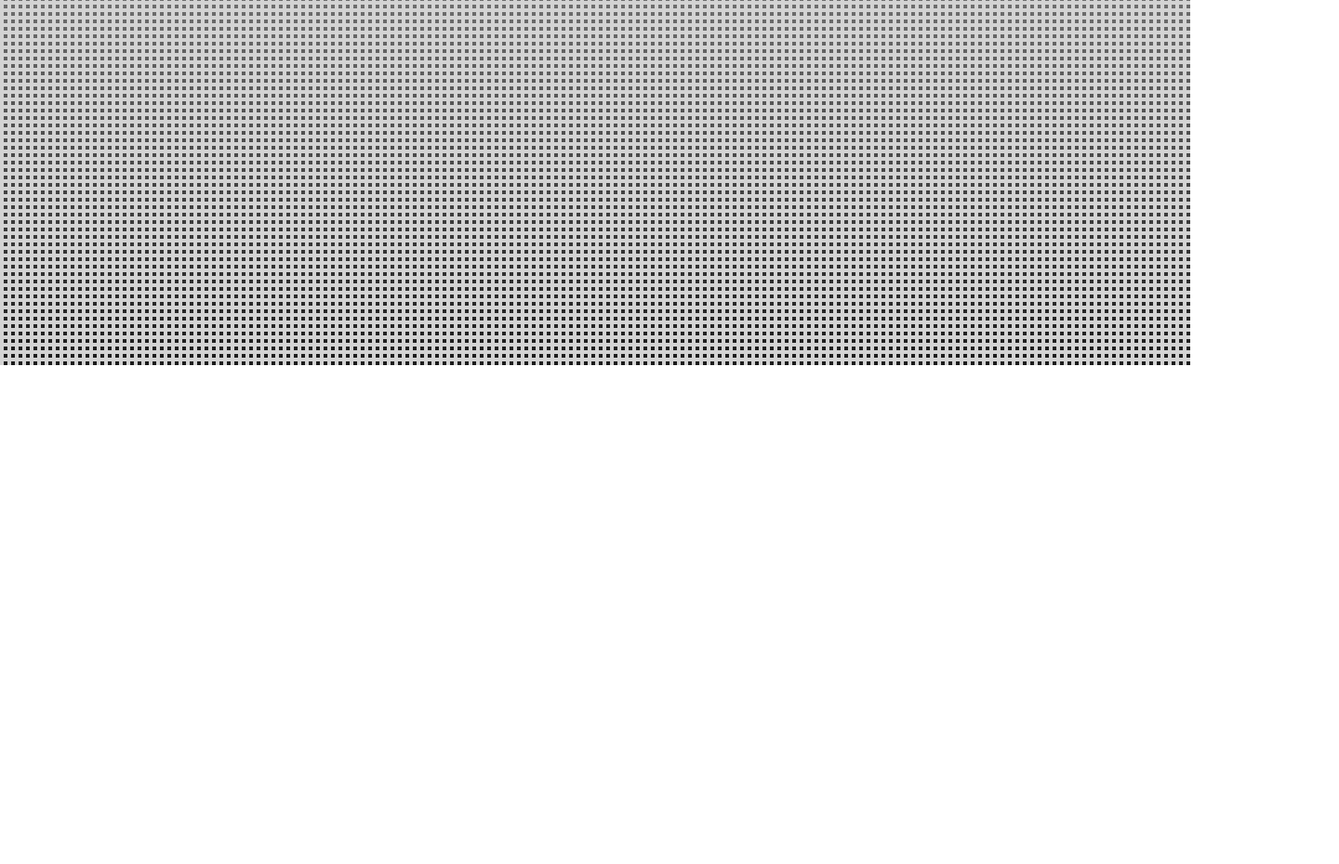
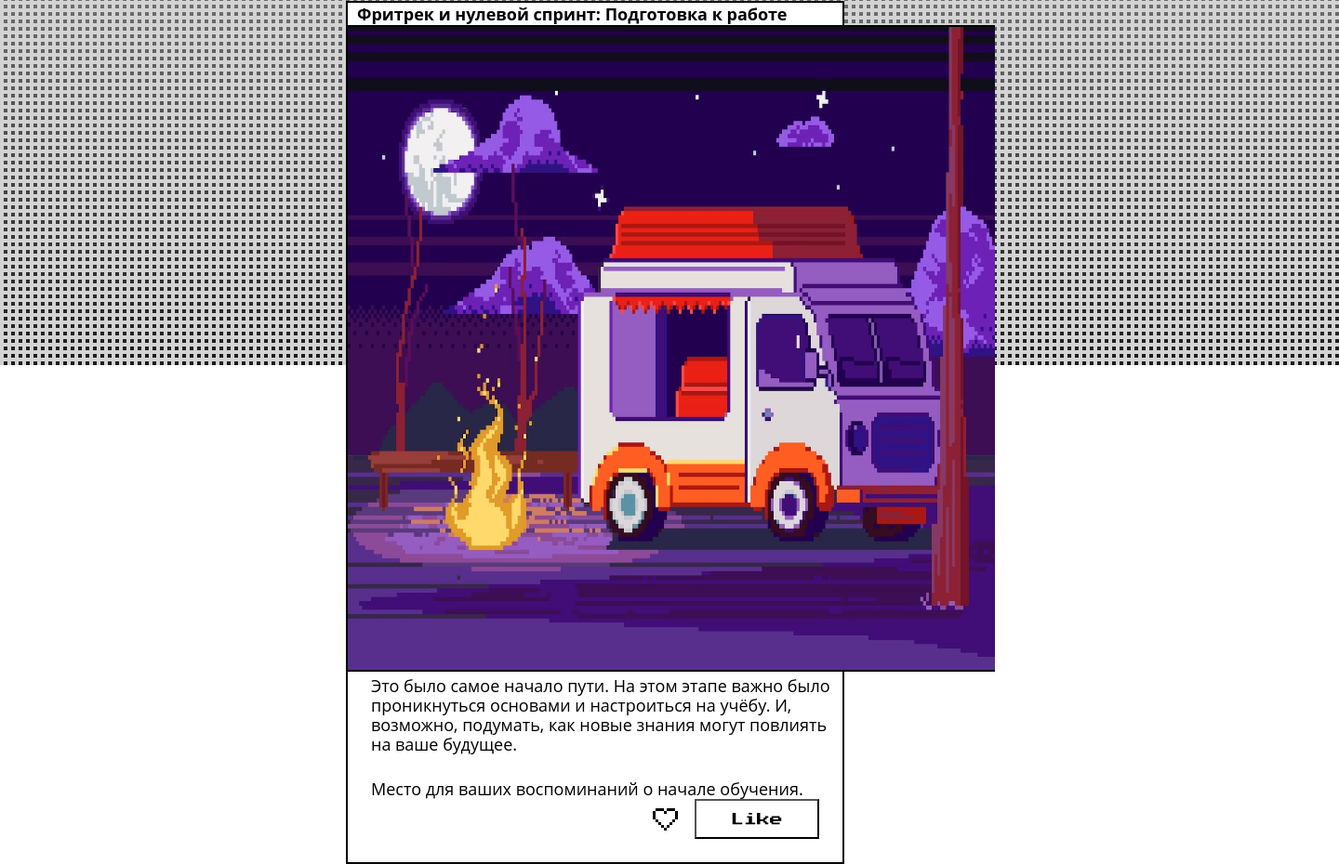
Before and after one commit to mikhailofff/zakrivayuschiy-teg-ad, a plain HTML site: page index.html in a window 1280 px wide. Shown: the part 567-1497 px from the top of the page at 93% size, 1440 px wide, since content can reach past the window. Before the commit the page ends 960 px from the top, so only its background shows below. Drawn offline with Linux system fonts and the light colour scheme.

Commit message:
feat: added first card

```diff
--- a/index.html
+++ b/index.html
@@ -15,9 +15,44 @@
       <div class="header-text">
         <h1>&lt/HTML&gt</h1>
         <h2>закрывающий тег</h2>
-    </div>
+      </div>
     </header>
-    <main></main>
+    <main class="main">
+      <ul class="card-list">
+        <li class="card-item">
+          <article class="card-article">
+            <h3 class="card-header">Фритрек и нулевой спринт: Подготовка к работе</h3>
+            <img
+              class="card-img"
+              src="/images/card-image.png"
+              alt="Картинка карточки"
+            />
+            <p class="card-paragraph">
+              Это было самое начало пути. На этом этапе важно было проникнуться основами и настроиться на учёбу.
+              И, возможно, подумать, как новые знания могут повлиять на ваше будущее.
+            </p>
+            <p class="card-paragraph">
+              Место для ваших воспоминаний о начале обучения.
+            </p>
+            <div class="reaction-buttons">
+              <button class="btn-reaction btn-heart">
+                <svg xmlns="http://www.w3.org/2000/svg" width="27" height="24" fill="none" viewBox="0 0 27 24">
+                  <path
+                    fill="#000"
+                    d="M6 0H3v3h3zM9 0H6v3h3zM3 3H0v3h3zM3 6H0v3h3zM3 9H0v3h3zM12 0H9v3h3zM6 12H3v3h3zM9 15H6v3h3zM12
+                      18H9v3h3zM21 0h3v3h-3zM18 0h3v3h-3zM24 3h3v3h-3zM24 6h3v3h-3zM24 9h3v3h-3zM15 0h3v3h-3zM21
+                      12h3v3h-3zM18 15h3v3h-3zM15 18h3v3h-3zM15 3h-3v3h3zM15 21h-3v3h3z"
+                  />
+                </svg>
+              </button>
+              <button class="btn-reaction btn-like">
+                <span class=button__text">Like</span>
+              </button>
+            </div>
+          </article>
+        </li>
+      </ul>
+    </main>
     <script src="./scripts/like.js"></script>
   </body>
 </html>
--- a/styles/style.css
+++ b/styles/style.css
@@ -15,8 +15,6 @@
   min-block-size: 100dvb;
   font-family: var(--font-base);
   font-variation-settings: "wght" var(--font-base-weight);
-  display: flex;
-  justify-content: center;
 }
 
 .header {
@@ -51,3 +49,64 @@
 .header-text h2 {
   font-weight: var(--font-accent-weight);
 }
+
+.main {
+  position: absolute;
+  top: 568px;
+  left: 372px;
+  right: 372px;
+  background-color: #fff;
+}
+
+.card-article {
+  border: #000 solid 2px;
+}
+
+.card-header {
+  font-size: 18px;
+  padding-left: 10px;
+}
+
+.card-img {
+  border-top: #000 solid 2px;
+  border-bottom: #000 solid 2px;
+  width: 696px;
+  height: 696px;
+}
+
+.card-paragraph {
+  font-size: 18px;
+  padding-left: 25px;
+  line-height: 21px;
+}
+
+.card-paragraph:last-of-type {
+  margin-top: 27px;
+}
+
+.reaction-buttons {
+  display: flex;
+  gap: 12px;
+  justify-content: right;
+  margin-right: 25px;
+  margin-bottom: 25px;
+  font-family: var(--font-accent);
+  font-size: 14px;
+  line-height: 90%;
+}
+
+.btn-reaction {
+  background-color: transparent;
+}
+
+.btn-heart {
+  border: none;
+}
+
+.btn-like {
+  padding: 12.5px 37px;
+}
+
+.button__text {
+
+}
```
Also changed, not shown: images/card-image.png (added), svg/favicon.svg (added), svg/like.svg (added).
